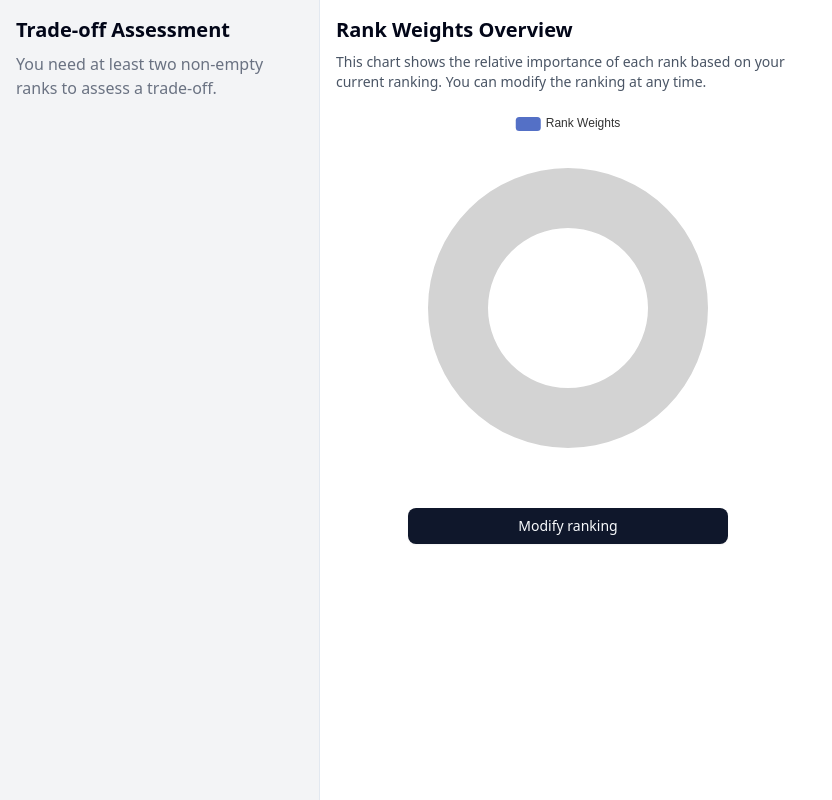
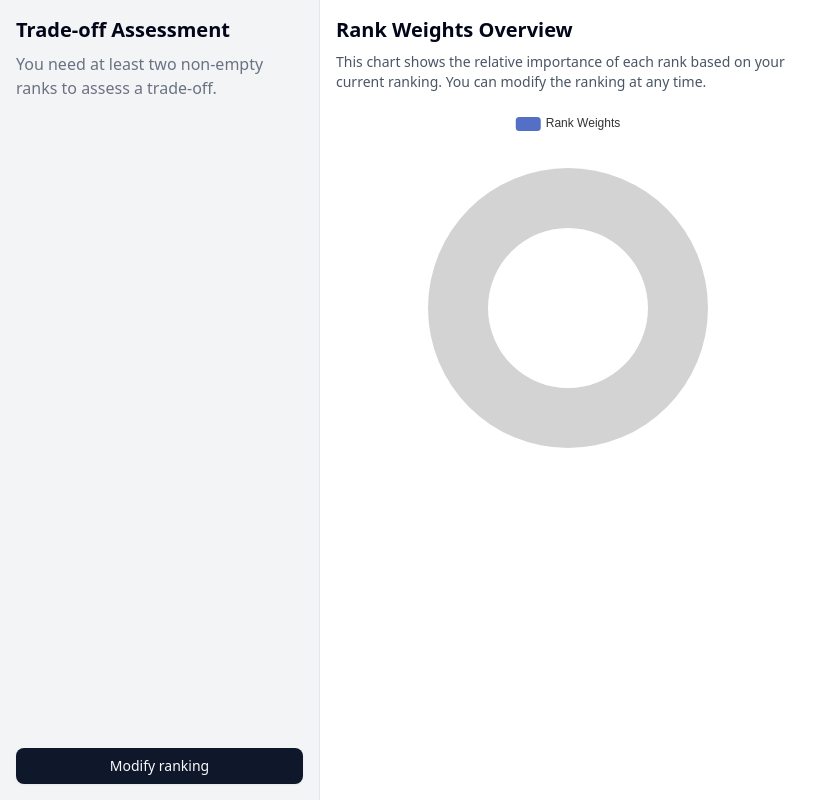
Before and after one commit to giomara-larraga/deck-cards-app, a SvelteKit app: page /tradeoffs in a window 1280 px wide. Shown: the whole page, without its empty margins (0-832 px from the left). Built offline with nearby package versions, Linux system fonts and the light colour scheme.

Commit message:
feat: Add "Modify ranking" button to sidebar for easier access to ranking adjustments

```diff
--- a/src/routes/(app)/tradeoffs/+page.svelte
+++ b/src/routes/(app)/tradeoffs/+page.svelte
@@ -114,6 +114,11 @@
 				{/if}
 			</div>
 		</div>
+		<div class="mt-auto flex justify-center">
+			<a href="/" class="block w-full max-w-xs">
+				<Button class="w-full">Modify ranking</Button>
+			</a>
+		</div>
 	</aside>
 	<!-- Main content -->
 	<main class="flex-1 p-4">
@@ -123,11 +128,6 @@
 			modify the ranking at any time.
 		</p>
 		<Donut ranks={nonEmptyRanksArray} {weights} />
-		<div class="mt-auto flex justify-center">
-			<a href="/" class="block w-full max-w-xs">
-				<Button class="w-full">Modify ranking</Button>
-			</a>
-		</div>
 	</main>
 	<!-- Right: Heatmap -->
 	<div class="min-w-[350px] flex-1">
```
